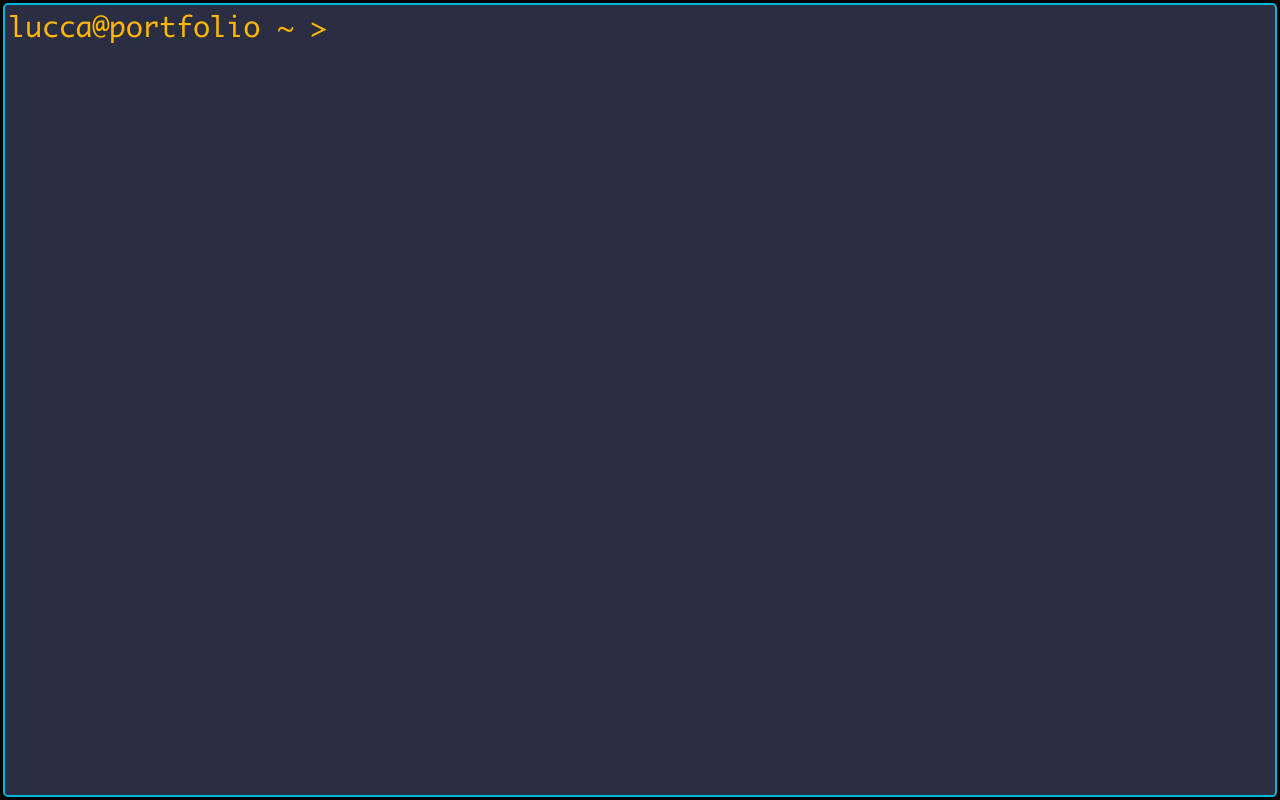
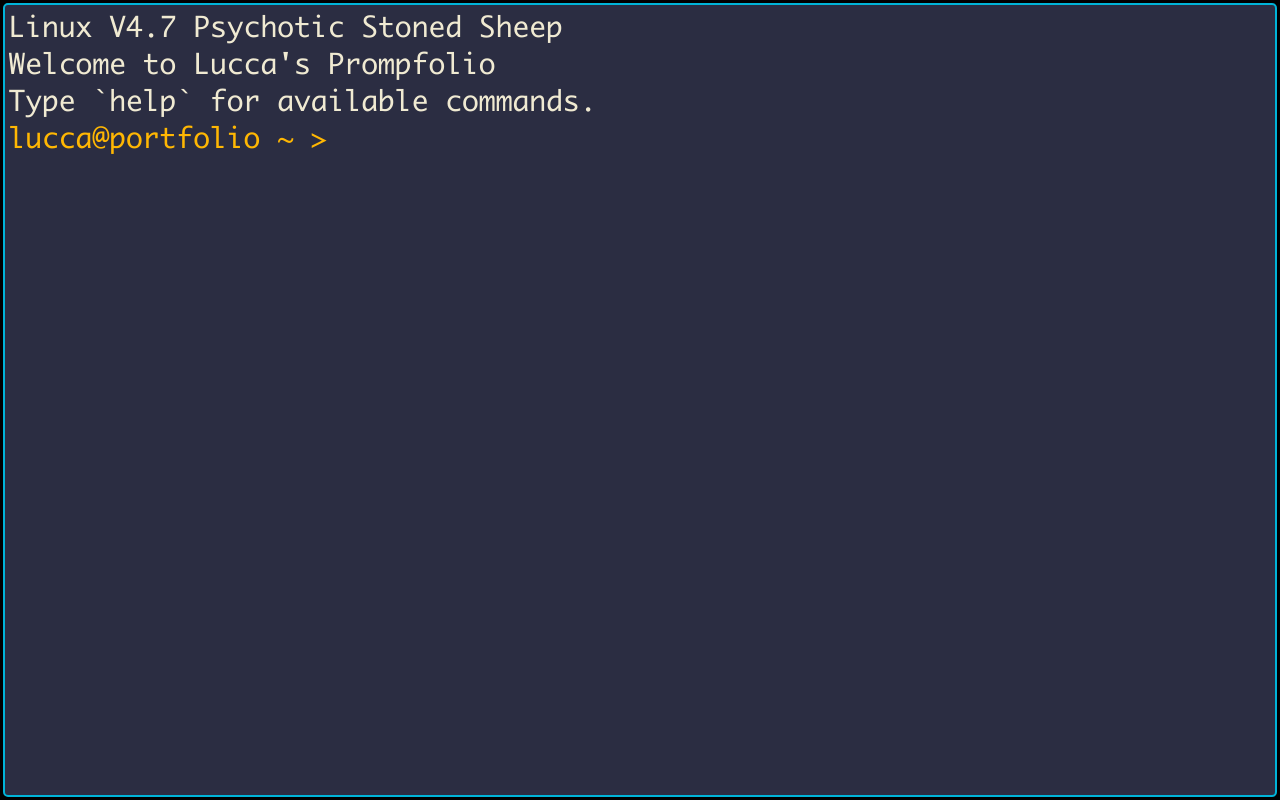
Before and after one commit to luccaugusto/promptfolio, a React (Create React App) app: page / in a window 1280 px wide. Built offline with nearby package versions, Linux system fonts and the light colour scheme.

Commit message:
add welcome message command

```diff
--- a/src/features/promptfolio/components/Output.tsx
+++ b/src/features/promptfolio/components/Output.tsx
@@ -17,7 +17,11 @@ export function Output(props: OutputProps) {
 	const generateFullOutput = () => {
 		const fullOutput = [];
 		for (let i=0; i < props.commandOutput.length; i++) {
-			fullOutput.push({type: 'command', value: `<span class="${styles.PS1}">${PS1}</span> ${props.commandOutput[i]}`});
+			let commandValue = `<span class="${styles.PS1}">${PS1}</span> ${props.commandOutput[i]}`;
+			if (props.commandOutput[i] === 'welcome') {
+				commandValue = '';
+			}
+			fullOutput.push({type: 'command', value: commandValue});
 			fullOutput.push({type: 'output', value: props.outputHistory[i]});
 		}
 		return fullOutput.slice(0).reverse();
@@ -29,7 +33,7 @@ export function Output(props: OutputProps) {
 			generateFullOutput().map((line, index) => (
 				<li
 					key={lineToKey(line.value, index)}
-					className={line.type === 'output' && !line.value ? styles.hidden : ''}
+					className={!line.value ? styles.hidden : ''}
 					dangerouslySetInnerHTML={{__html: line.value}}
 				>
 				</li>
--- a/src/features/promptfolio/promptfolioSlice.ts
+++ b/src/features/promptfolio/promptfolioSlice.ts
@@ -12,10 +12,12 @@ export interface PromptfolioState {
   filesystem: {},
 }
 
+const welcomeText = "Linux V4.7 Psychotic Stoned Sheep</br>Welcome to Lucca's Prompfolio</br>Type `help` for available commands.";
+
 const initialState: PromptfolioState = {
-  commandHistory: [],
-  commandOutput: [],
-  output: [],
+  commandHistory: ['welcome'],
+  commandOutput: ['welcome'],
+  output: [welcomeText],
   commandCount: 0,
   username: 'lucca',
   hostname: 'portfolio',
```
